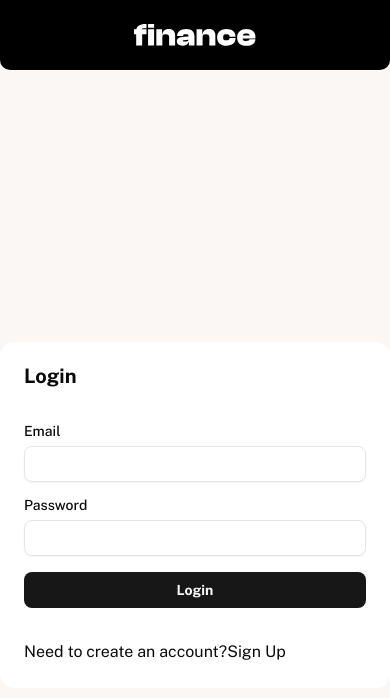
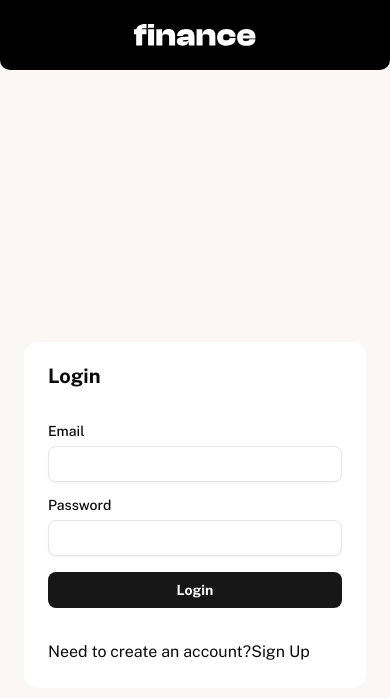
Before and after one commit to danmlarsen/personal-finance-app, a Next.js app: page /login in a window 390 px wide. Shown: the top 698 px of the page. Built offline with nearby package versions, Linux system fonts and the light colour scheme; no server answers.

Commit message:
style: minor layout adjustments for login/signup

```diff
--- a/src/app/(logged-out)/layout.tsx
+++ b/src/app/(logged-out)/layout.tsx
@@ -16,8 +16,8 @@ export default async function LoggedOutLayout({
   }
 
   return (
-    <div className="grid min-h-screen place-items-center">
-      <div className="mx-auto grid min-h-[960px] w-full max-w-[1440px] grid-rows-[70px_1fr] lg:grid-cols-[560px_1fr] lg:grid-rows-1 lg:gap-5 lg:p-5">
+    <div className="grid min-h-screen lg:place-items-center">
+      <div className="mx-auto grid h-[960px] w-full max-w-[1440px] grid-rows-[70px_1fr] lg:grid-cols-[560px_1fr] lg:grid-rows-1 lg:gap-5 lg:p-5">
         <header className="relative flex items-center justify-center overflow-hidden rounded-b-lg bg-black lg:flex-col lg:items-start lg:justify-between lg:rounded-lg lg:p-10">
           <Image
             src={IllustrationAuthentication}
@@ -36,7 +36,7 @@ export default async function LoggedOutLayout({
             </p>
           </div>
         </header>
-        <main className="grid place-items-center">{children}</main>
+        <main className="grid place-items-center px-6">{children}</main>
       </div>
     </div>
   );
```
